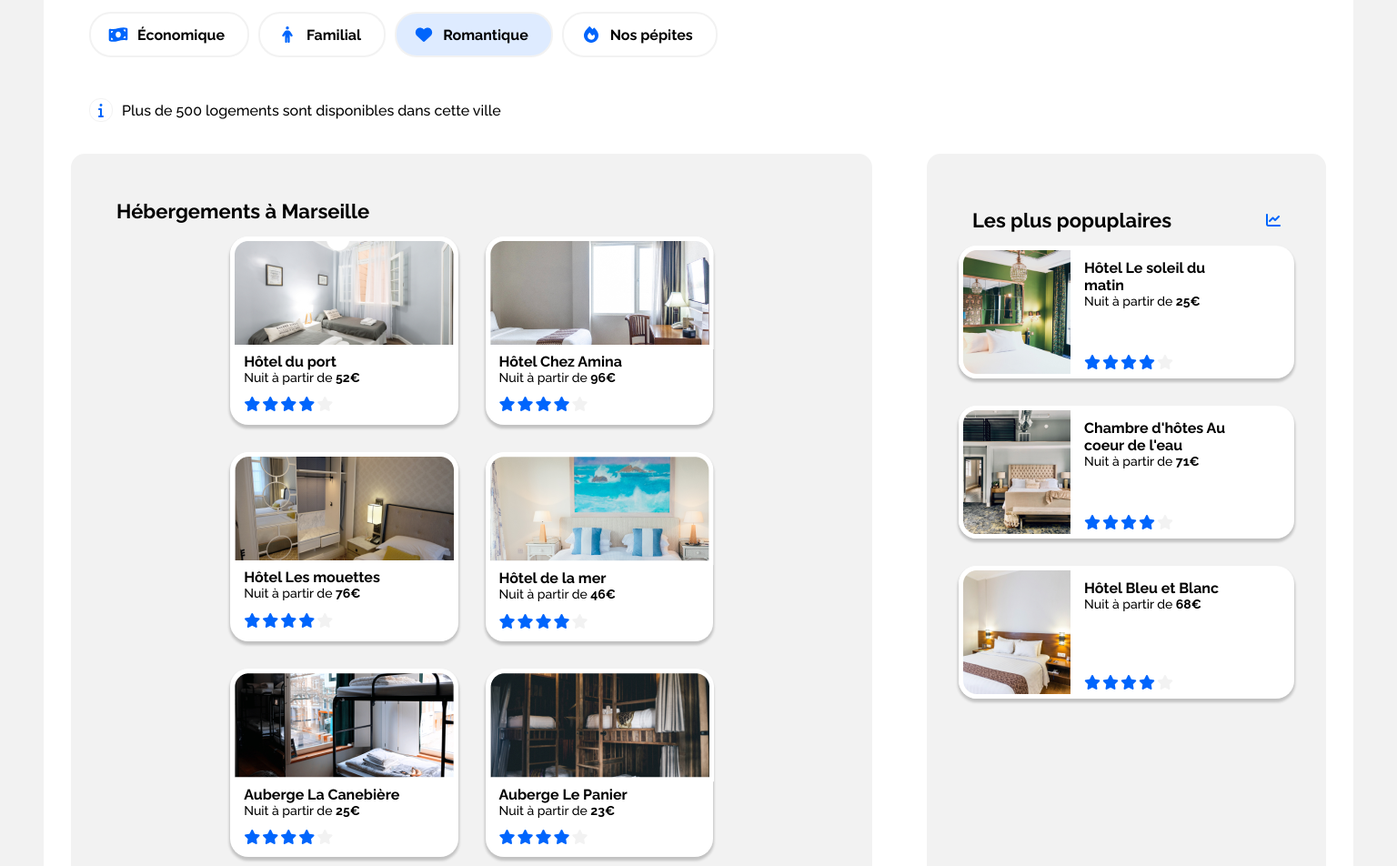
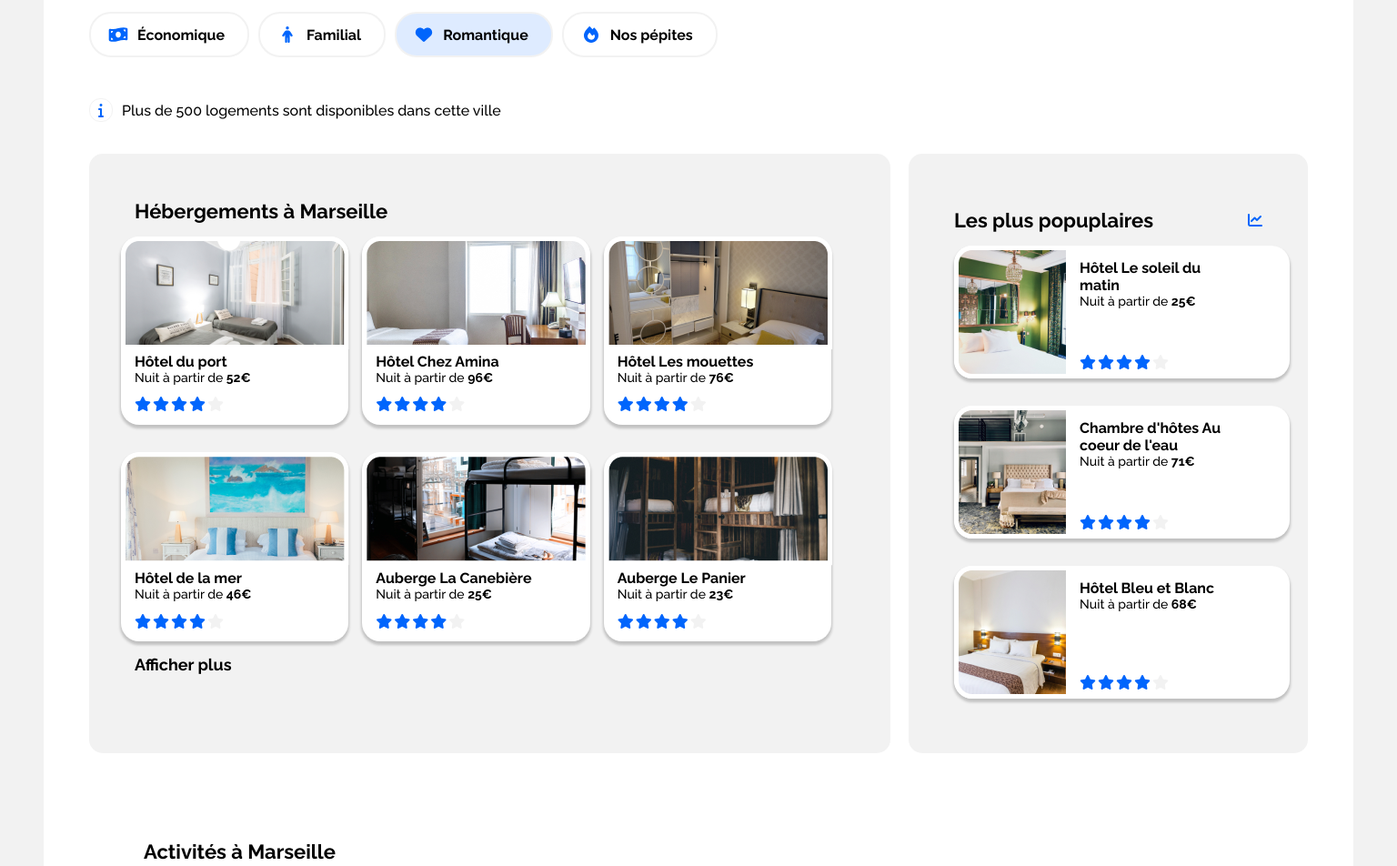
Before and after one commit to Loexes20145/loexes20145.booki.io, a plain HTML site: page index.html in a window 1536 px wide. Shown: the part 323-1275 px from the top of the page at 91% size. Drawn offline with Linux system fonts and the light colour scheme.

Commit message:
home.css changed at line 199.

```diff
--- a/styles/pages/home.css
+++ b/styles/pages/home.css
@@ -196,7 +196,9 @@ section .linkBox {
 }
 
 @media only screen and (min-width: 1440px) {
-    main .container {
+    main > .container {
+        margin-left: 0;
+        margin-right: 0;
         -webkit-box-orient: horizontal;
         -webkit-box-direction: normal;
             -ms-flex-direction: row;
@@ -211,6 +213,16 @@ section .linkBox {
     .container > section {
         padding: 30px;
         margin: 0;
+    }
+
+    .sectionHot > .sectionHotArticles,
+    .sectionActivity > .sectionActivityArticles,
+    .sectionSelec > .sectionSelecArticles {
+        justify-content: flex-start;
+    }
+
+    .sectionSelec .linkBox {
+        margin: 15px 15px 15px 0;
     }
 
     .container .sectionHot {
```
